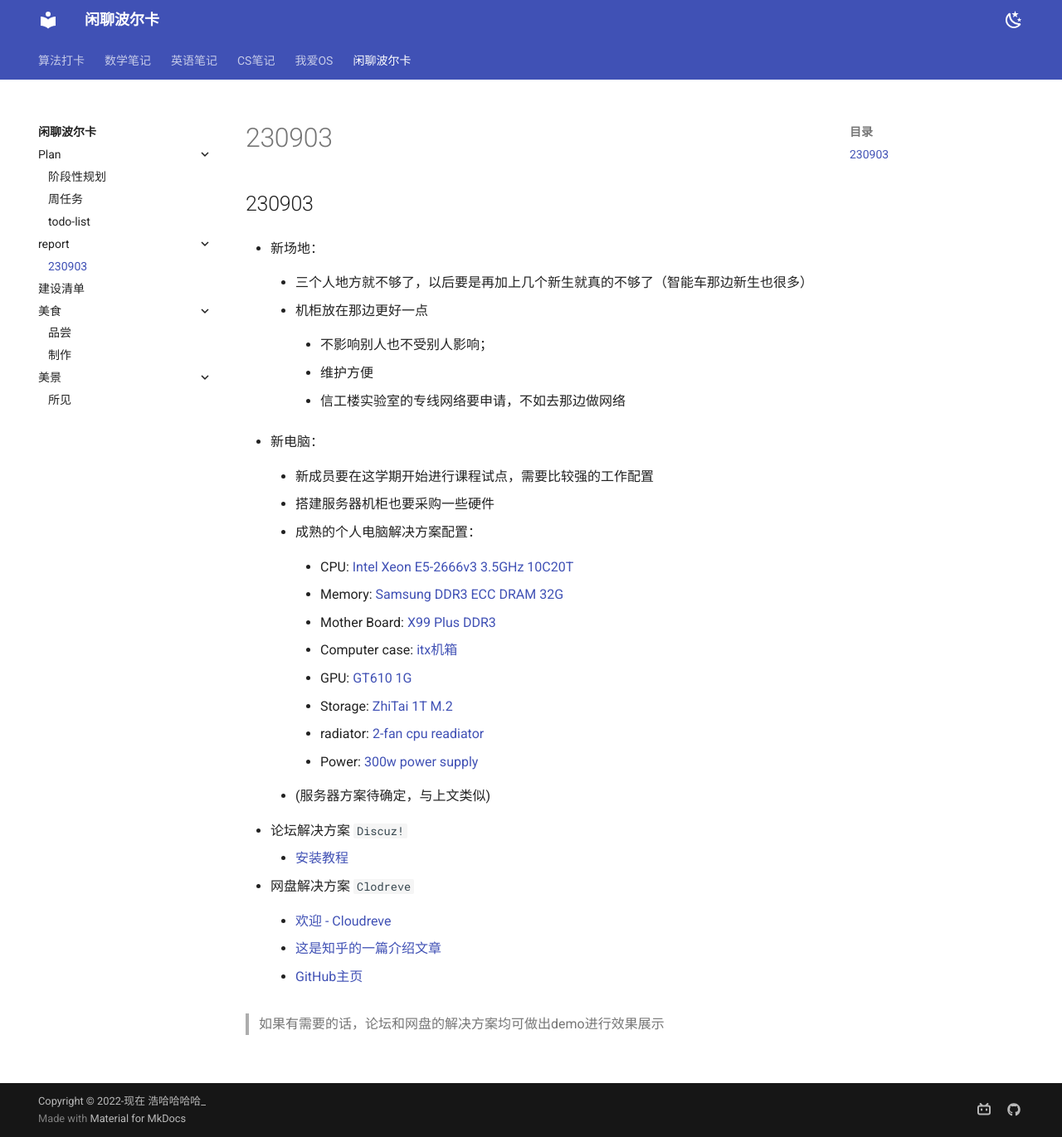
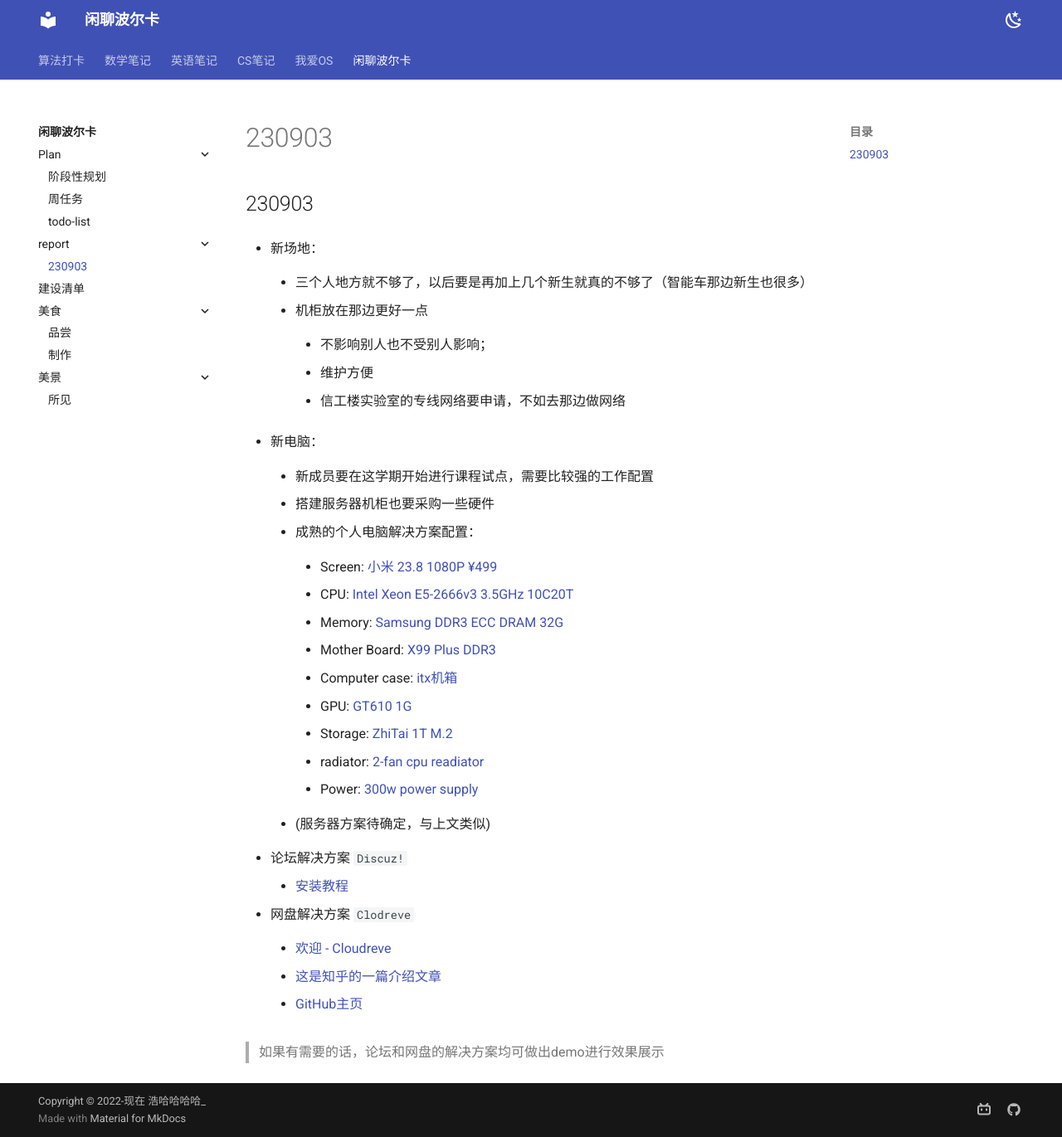
Before and after one commit to Haohahahaha/chat, an MkDocs documentation site: the page built from docs/OSCA/report/230903.md, in a window 1280 px wide and 1371 px high. Shown: the whole window at 83% size. Built offline with MkDocs 1.6.1 and Material for MkDocs 9.7.7, drawn with Linux system fonts in a browser that asks for light colours; some of the changed lines change nothing that is shown.

Commit message:
2023-09-03_14:48:19 update

```diff
--- a/docs/OSCA/report/230903.md
+++ b/docs/OSCA/report/230903.md
@@ -20,6 +20,8 @@
 
 	- 成熟的个人电脑解决方案配置：
 
+	    - Screen: [小米 23.8 1080P ¥499](https://item.jd.com/100013455568.html)
+
 	    - CPU: [Intel Xeon E5-2666v3 3.5GHz 10C20T](https://item.taobao.com/item.htm?spm=a1z0d.6639537/tb.1997196601.64.6bbd7484ehTYDF&id=676271555594)
 
 	    - Memory: [Samsung DDR3 ECC DRAM 32G](https://item.taobao.com/item.htm?spm=a1z0d.6639537/tb.1997196601.54.6bbd7484ehTYDF&id=725197139324)
@@ -40,7 +42,7 @@
 
 - 论坛解决方案 `Discuz!`
 
-    - [安装教程](://www.dismall.com/thread-15912-1-1.html)
+    - [安装教程](http://www.dismall.com/thread-15912-1-1.html)
 
 - 网盘解决方案 `Clodreve`
 
```
